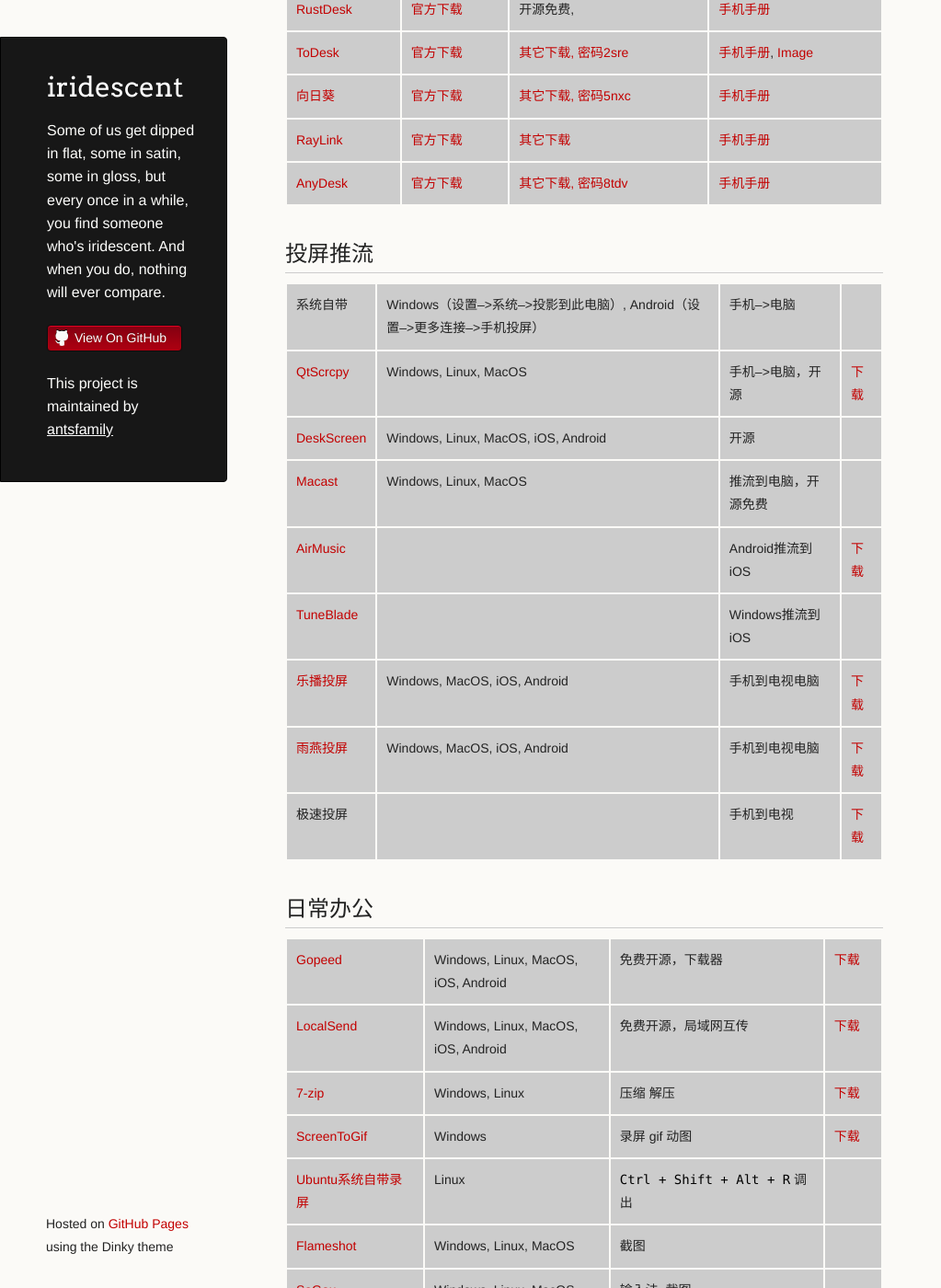
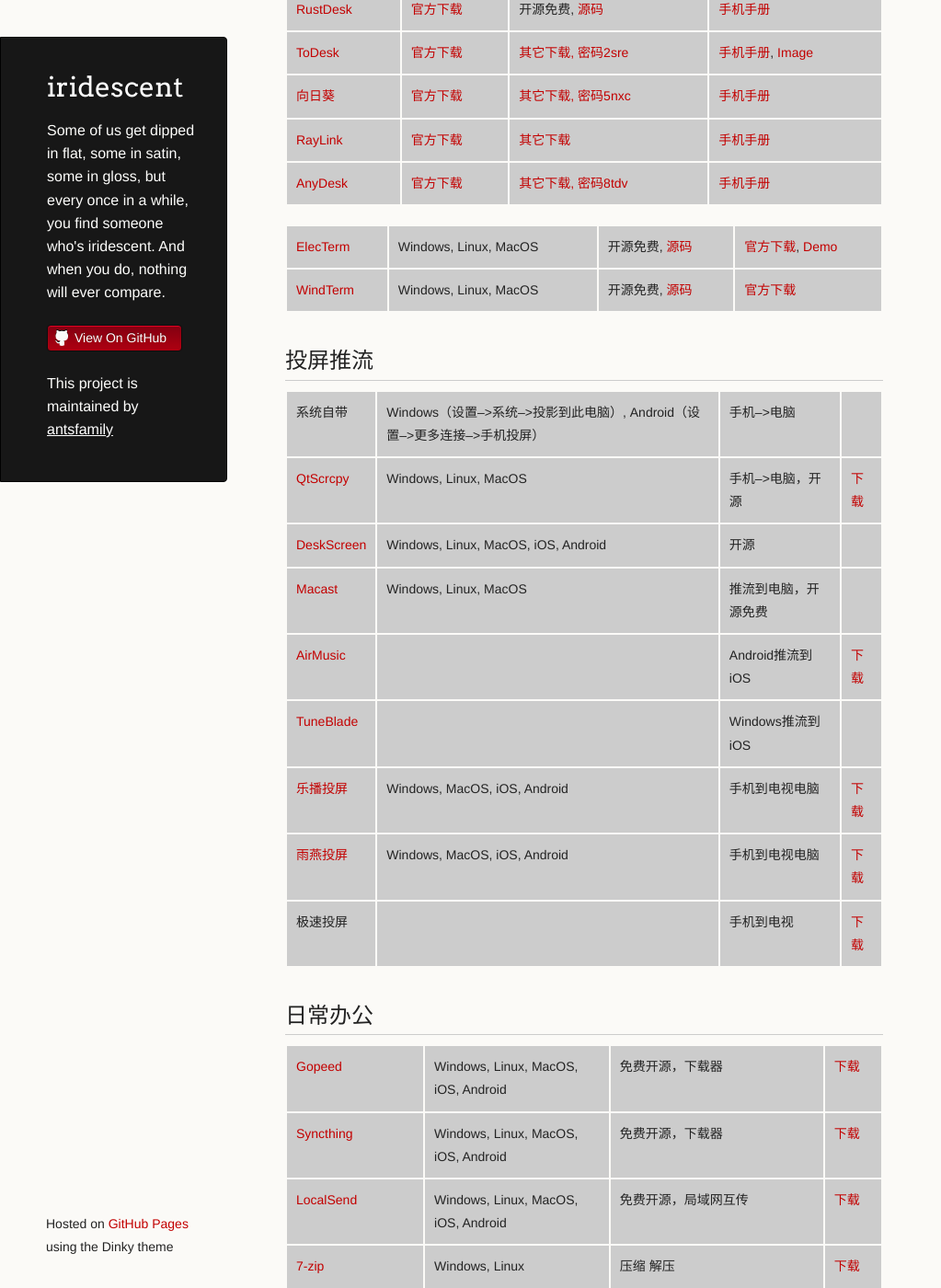
Before and after one commit to antsfamily/navigation, a Jekyll site: the page built from Pages/Software.md, in a window 1280 px wide and 1400 px high, scrolled down 585 px. Shown: the whole window at 92% size, without its empty margins (0-1023 px from the left). Built offline with Jekyll 4.4.1, drawn with Linux system fonts in a browser that asks for light colours; our own code applies the rules of GitHub Pages for plain Markdown files; some of the changed text lies outside the part shown.

```diff
--- a/Pages/Software.md
+++ b/Pages/Software.md
@@ -9,13 +9,19 @@
 | [VideoLAN Movie Creator](https://www.videolan.org/vlmc/)   | 首页下载 |  Windows, Linux and MacOS  | 视频创建和编辑，免费  |
 
 
-## 远程协助
+## 远程运维
 
-| [RustDesk](https://rustdesk.com/) | [官方下载](https://github.com/rustdesk/rustdesk/releases/) | 开源免费,  | [手机手册](https://rustdesk.com/docs/en/client/android/)|
+| [RustDesk](https://rustdesk.com/) | [官方下载](https://github.com/rustdesk/rustdesk/releases/) | 开源免费, [源码](https://github.com/rustdesk/rustdesk/) | [手机手册](https://rustdesk.com/docs/en/client/android/)|
 | [ToDesk](https://www.todesk.com/) | [官方下载](https://www.todesk.com/download.html) | [其它下载, 密码2sre](https://wwqe.lanzouy.com/b04wajkcd) | [手机手册](https://www.todesk.com/helpcenter/solo-104.html), [Image](./ToDesk.md)|
 | [向日葵](https://sunlogin.oray.com/)  | [官方下载](https://sunlogin.oray.com/download?categ=personal) | [其它下载, 密码5nxc](https://wwqe.lanzouy.com/b04wajk5g) | [手机手册](https://service.oray.com/category/340_1.html)  |
 | [RayLink](https://www.raylink.live/)  | [官方下载](https://www.raylink.live/download.html) | [其它下载](https://www.123pan.com/s/eQ0vjv-6W413.html) | [手机手册](https://www.raylink.live/helpcenter/support-1048.html)  |
 | [AnyDesk](https://anydesk.com/)      | [官方下载](https://anydesk.com/en/downloads/android) | [其它下载, 密码8tdv](https://wwqe.lanzouy.com/b04wajkef)  | [手机手册]() |
+
+
+| [ElecTerm](https://electerm.html5beta.com)      | Windows, Linux, MacOS | 开源免费, [源码](https://github.com/electerm/electerm) | [官方下载](https://electerm.html5beta.com), [Demo](https://electerm-demo.html5beta.com/) |
+| [WindTerm](https://kingtoolbox.github.io/)      | Windows, Linux, MacOS | 开源免费, [源码](https://github.com/kingToolbox/WindTerm) | [官方下载](https://kingtoolbox.github.io/) |
+
+
 
 ## 投屏推流
 
@@ -33,6 +39,7 @@
 ## 日常办公
 
 | [Gopeed](https://www.gopeed.com/)  | Windows, Linux, MacOS, iOS, Android   | 免费开源，下载器  |  [下载](https://github.com/GopeedLab/gopeed/releases)  |
+| [Syncthing](https://syncthing.net/)  | Windows, Linux, MacOS, iOS, Android | 免费开源，下载器  |  [下载](https://syncthing.net/downloads/)  |
 | [LocalSend](https://localsend.org)  | Windows, Linux, MacOS, iOS, Android   | 免费开源，局域网互传   |  [下载](https://www.123pan.com/s/eQ0vjv-Ffx13.html)  |
 | [7-zip](https://www.7-zip.org/)  | Windows, Linux  |  压缩 解压 | [下载](https://www.123pan.com/s/eQ0vjv-Xfx13.html)  |
 | [ScreenToGif](https://www.screentogif.com/)  | Windows  |  录屏 gif 动图 | [下载](https://www.123pan.com/s/eQ0vjv-wfx13.html)  |
@@ -44,7 +51,7 @@
 | [WPS Office](https://www.wps.cn/)    |   Windows, Linux, MacOS, iOS, Android     |  doc, ppt, pdf, 部分功能免费 | [下载](https://www.wps.cn/product/)  |
 | [LibreOffice](https://www.libreoffice.org/)    |   Windows, Linux, MacOS, iOS, Android     |  doc, ppt, pdf，免费 | [下载](https://www.libreoffice.org/download/)  |
 | [Literature Management](https://blog.csdn.net/enjoyyl/article/details/46523695) |  Windows, Linux, MacOS | 对比, 推荐Citavi |   |
-| [Zotero](https://www.zotero.org/) |  Windows, Linux, MacOS  | 开源免费, [插件市场](https://github.com/syt2/zotero-addons), [plugins-en](https://www.zotero.org/support/plugins), [plugins-zh](https://plugins.zotero-chinese.com/#/), [CSL](https://www.zotero.org/styles)    | [下载](https://www.zotero.org/download/) |
+| [Zotero](https://www.zotero.org/) |  Windows, Linux, MacOS, iOS, Android  | 开源免费, [插件市场](https://github.com/syt2/zotero-addons), [plugins-en](https://www.zotero.org/support/plugins), [plugins-zh](https://plugins.zotero-chinese.com/#/), [CSL](https://www.zotero.org/styles)    | [下载](https://www.zotero.org/download/) |
 | [JabRef](https://www.jabref.org/) |  Windows, Linux, MacOS  | 开源免费    | [下载](https://www.123pan.com/s/eQ0vjv-cW413.html) |
 | [BibTexManager](https://play.google.com/store/apps/details?id=org.eu.thedoc.bibtexmanager) |  Android  |  免费   | [下载](https://www.123pan.com/s/eQ0vjv-yBx13.html) |
 | [Grammarly](https://www.grammarly.com/) |  Windows, MacOS, Android, Browser  |  免费, 语法检查   | [下载](https://www.grammarly.com/desktop) |
@@ -52,11 +59,11 @@
 | [VisualBox](https://www.cgsecurity.org/wiki/TestDisk)  | Windows, Linux, MacOS  | 虚拟机 |    |
 | [Visual Studio Code](https://code.visualstudio.com/)    |   Windows, Linux, MacOS  |  文本编辑, 代码运行调试等，[参考](https://blog.csdn.net/enjoyyl/article/details/123857521) |  [插件下载](https://www.123pan.com/s/eQ0vjv-9C413.html) |
 | [Sublime Text](http://www.sublimetext.com/)    |   Windows, Linux, MacOS  |  文本编辑, 代码运行调试等，[参考](https://iridescent.blog.csdn.net/article/details/50057491) |   |
-| [TexStudio](https://texstudio.sourceforge.net/) | Windows, Linux, MacOS   | LaTex等撰写前端工具, [开源](https://github.com/texstudio-org/texstudio)，[手册](https://texstudio-org.github.io/)  |   |
+| [TexStudio](https://texstudio.sourceforge.net/) | Windows, Linux, MacOS   | 开源免费，LaTex等撰写前端工具, [源码](https://github.com/texstudio-org/texstudio)，[手册](https://texstudio-org.github.io/)  |   |
 | [Texlive](https://tug.org/texlive)  | Windows, Linux, MacOS  | LaTex排版后端工具, [下载选择nearby那个](https://www.tug.org/texlive/acquire-iso.html)  |
 | [LaTeX-OCR](https://lukas-blecher.github.io/LaTeX-OCR/)  | Windows, Linux, MacOS  |  开源免费  |   |
 | [MarkText](https://www.marktext.cc/)  |  Windows, Linux, MacOS  | 开源免费  | [下载](https://www.123pan.com/s/eQ0vjv-Yfx13.html)    |
-| [QGIS](https://www.qgis.org/)  |  Windows, Linux, MacOS, BSD, Android  | 遥感影像查看，开源免费，[source](https://github.com/qgis/QGIS)  | [下载](https://www.qgis.org/en/site/forusers/download.html)    |
+| [QGIS](https://www.qgis.org/)  |  Windows, Linux, MacOS, BSD, Android  | 遥感影像查看，开源免费，[源码](https://github.com/qgis/QGIS)  | [下载](https://www.qgis.org/en/site/forusers/download.html)    |
 | [TestDisk](https://www.cgsecurity.org/wiki/TestDisk)  | Windows, Linux, MacOS  | 文件恢复, [使用教程](https://iridescent.blog.csdn.net/article/details/125034356)  |  [下载](https://www.123pan.com/s/eQ0vjv-dC413.html)  |
 
 
```
Also changed, not shown: index.md (+10 -3 lines), 1 other file.
